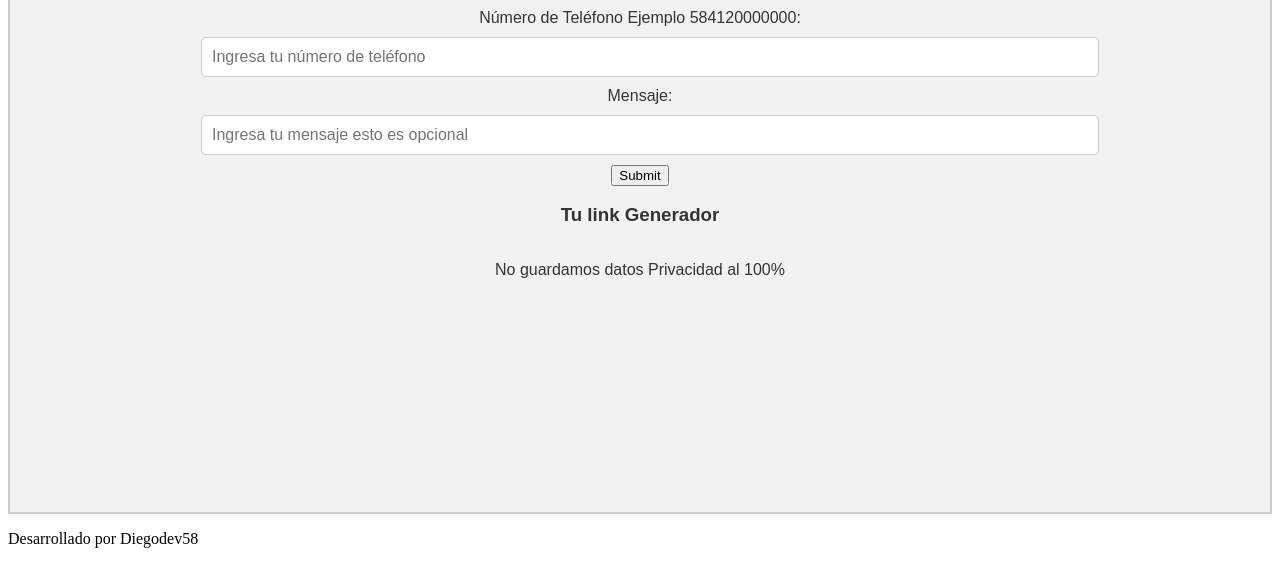
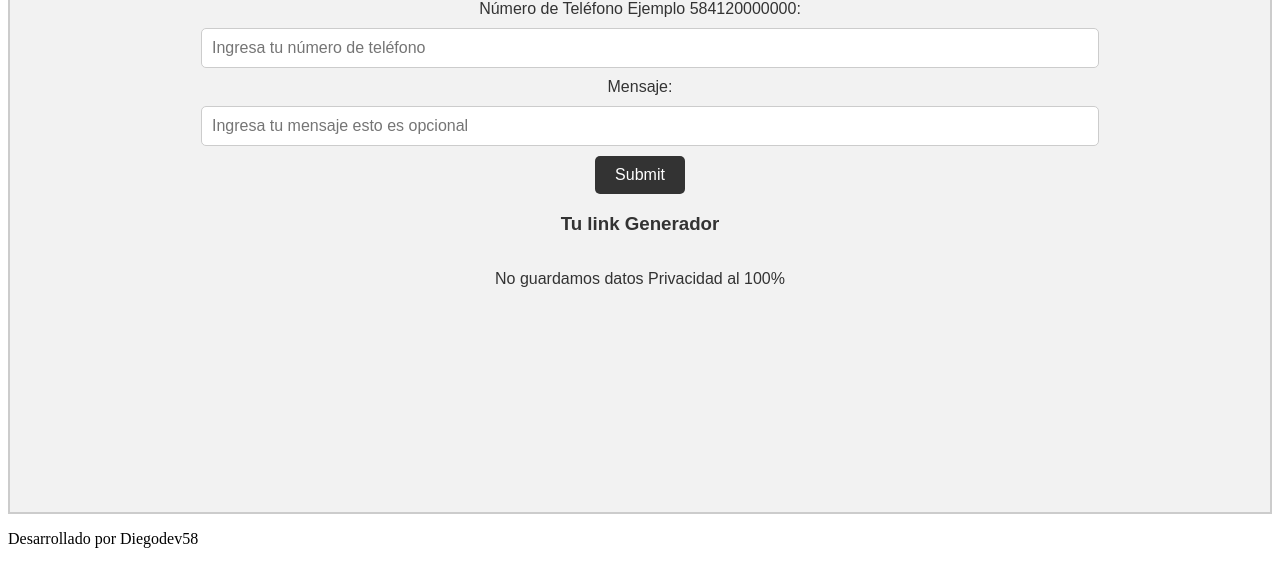
Before and after one commit to Diegodev58/GeneradorLInkWhatsApp-, a plain HTML site: page index.html in a window 1280 px wide. Shown: the part 298-862 px from the top of the page. Drawn offline with Linux system fonts and the light colour scheme.

Commit message:
Update index.css

```diff
--- a/index.css
+++ b/index.css
@@ -46,3 +46,20 @@
     background-color: #333;
     color: white;
 }
+
+
+
+.container input[type="submit"] {
+    padding: 10px 20px;
+    background-color: #333;
+    color: #fff;
+    border: none;
+    border-radius: 5px;
+    font-size: 16px;
+    cursor: pointer;
+    transition: background-color 0.5s ease;
+}
+
+.container input[type="submit"]:hover {
+    background-color: #555;
+}
```
